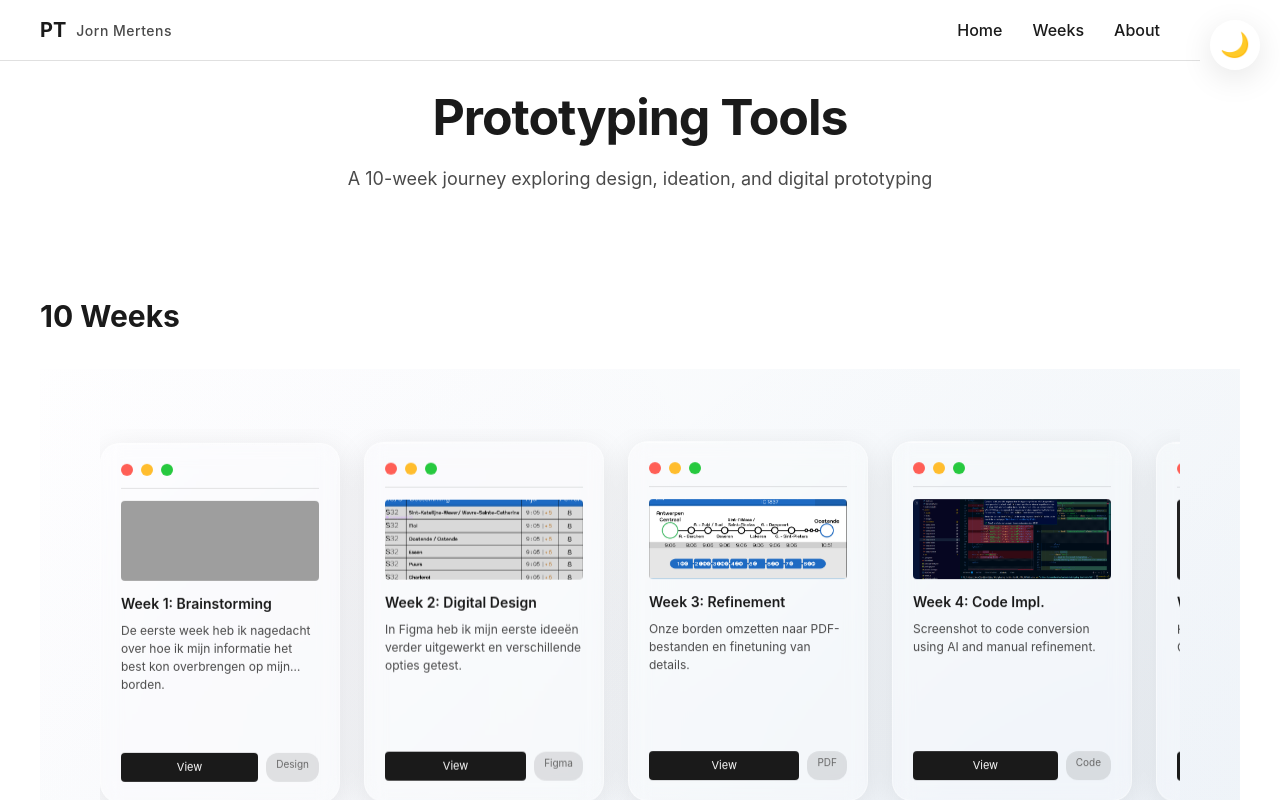
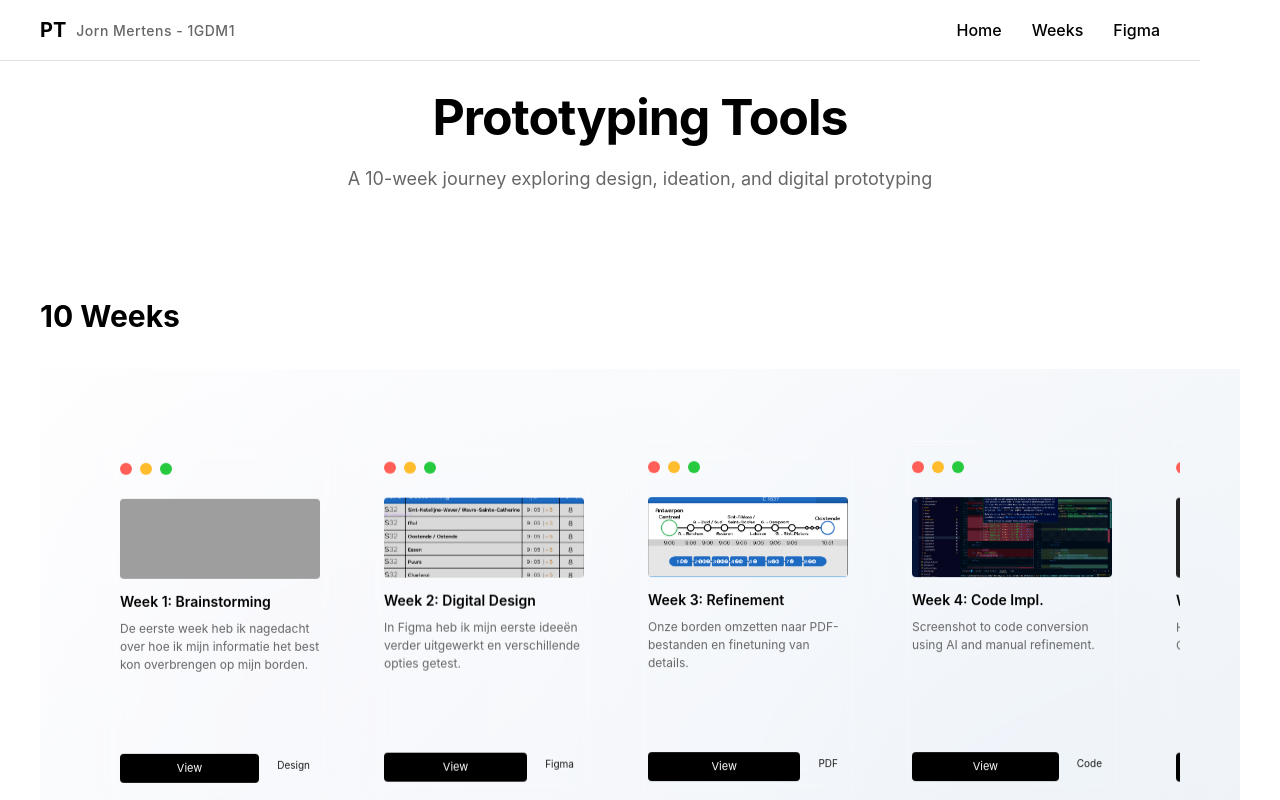
Before and after one commit to JornMertens/projectdocs, a plain HTML site: page index.html in a window 1280 px wide. Drawn offline with Linux system fonts and the light colour scheme; grey boxes are pictures that could not be loaded.

Commit message:
Add files via upload

```diff
--- a/index.html
+++ b/index.html
@@ -8,37 +8,9 @@
     <link rel="stylesheet" href="assets/exact-mac-template.css">
     <link rel="stylesheet" href="assets/tailwind.css">
     <style>
-        :root {
-            --bg-primary: #ffffff;
-            --bg-secondary: #f0f4f8;
-            --text-primary: #1a1a1a;
-            --text-secondary: #4a4a4a;
-            --text-tertiary: #666666;
-            --border-light: rgba(0, 0, 0, 0.1);
-            --card-bg: rgba(255, 255, 255, 0.15);
-            --card-border: rgba(255, 255, 255, 0.4);
-            --card-border-hover: rgba(255, 255, 255, 0.6);
-            --shadow: 0 8px 32px rgba(0, 0, 0, 0.1);
-            --shadow-hover: 0 16px 48px rgba(0, 0, 0, 0.15);
-        }
-
-        html.dark-mode {
-            --bg-primary: #1a1a1a;
-            --bg-secondary: #0f1419;
-            --text-primary: #ffffff;
-            --text-secondary: #b0b0b0;
-            --text-tertiary: #999999;
-            --border-light: rgba(255, 255, 255, 0.1);
-            --card-bg: rgba(255, 255, 255, 0.08);
-            --card-border: rgba(255, 255, 255, 0.15);
-            --card-border-hover: rgba(255, 255, 255, 0.3);
-            --shadow: 0 8px 32px rgba(0, 0, 0, 0.3);
-            --shadow-hover: 0 16px 48px rgba(0, 0, 0, 0.4);
-        }
-
         body {
-            background-color: var(--bg-primary);
-            color: var(--text-primary);
+            background-color: #ffffff;
+            color: #1a1a1a;
             transition: background-color 0.3s ease, color 0.3s ease;
         }
 
@@ -298,58 +270,24 @@
             color: var(--text-tertiary);
         }
 
-        .theme-toggle {
-            position: fixed;
-            top: 20px;
-            right: 20px;
-            z-index: 10000;
-            width: 50px;
-            height: 50px;
-            border-radius: 50%;
-            background: var(--card-bg);
-            border: 1px solid var(--card-border);
-            backdrop-filter: blur(10px);
-            cursor: pointer;
-            display: flex;
-            align-items: center;
-            justify-content: center;
-            font-size: 24px;
-            transition: all 0.3s ease;
-            box-shadow: var(--shadow);
-        }
-
-        .theme-toggle:hover {
-            border-color: var(--card-border-hover);
-            box-shadow: var(--shadow-hover);
-            transform: scale(1.1);
-        }
-
-        .theme-toggle-inner {
-            transition: transform 0.3s ease;
-        }
-
         .theme-toggle.dark .theme-toggle-inner {
             transform: rotate(180deg);
         }
     </style>
 </head>
 <body>
-    <!-- Dark Mode Toggle -->
-    <button class="theme-toggle" id="themeToggle" aria-label="Toggle dark mode">
-        <span class="theme-toggle-inner">🌙</span>
-    </button>
 
     <div class="site-container">
         <!-- Header -->
         <header class="header">
             <div class="logo-container">
                 <a href="index.html" class="logo-wrapper">PT</a>
-                <span class="logo-text">Jorn Mertens</span>
+                <span class="logo-text">Jorn Mertens - 1GDM1</span>
             </div>
             <nav class="nav-menu">
                 <a href="index.html" class="nav-link">Home</a>
                 <a href="#weeks" class="nav-link">Weeks</a>
-                <a href="#about" class="nav-link">About</a>
+                <a href="https://www.figma.com/design/5602vRF4klvSwAFgJnkHrR/Untitled?node-id=0-1&t=brtEZff9mcF8kc1O-1" class="nav-link" target="_blank" rel="noopener noreferrer">Figma</a>
             </nav>
         </header>
 
@@ -581,7 +519,10 @@
         <div class="footer-section">
             <div class="footer">
                 <div>©2025 Jorn Mertens. All rights reserved. | Prototyping Tools Portfolio</div>
-                <a href="https://github.com/JornMertens/projectdocs" class="footer-link" target="_blank" rel="noopener noreferrer">GitHub</a>
+                <div style="display: flex; gap: 20px;">
+                    <a href="./assets/portfolio.pdf" class="footer-link" download>Download PDF</a>
+                    <a href="https://github.com/JornMertens/projectdocs" class="footer-link" target="_blank" rel="noopener noreferrer">GitHub</a>
+                </div>
             </div>
         </div>
     </div>
@@ -719,35 +660,7 @@
             });
         });
 
-        // Dark mode toggle
-        const themeToggle = document.getElementById('themeToggle');
-        const htmlElement = document.documentElement;
-
-        // Ensure button exists
-        if (!themeToggle) {
-            console.error('Theme toggle button not found');
-        } else {
-            // Load saved preference
-            const savedTheme = localStorage.getItem('theme') || 'light';
-            if (savedTheme === 'dark') {
-                htmlElement.classList.add('dark-mode');
-                themeToggle.classList.add('dark');
-                themeToggle.querySelector('.theme-toggle-inner').textContent = '☀️';
-            }
-
-            themeToggle.addEventListener('click', () => {
-                const isDark = htmlElement.classList.toggle('dark-mode');
-                themeToggle.classList.toggle('dark');
-
-                if (isDark) {
-                    localStorage.setItem('theme', 'dark');
-                    themeToggle.querySelector('.theme-toggle-inner').textContent = '☀️';
-                } else {
-                    localStorage.setItem('theme', 'light');
-                    themeToggle.querySelector('.theme-toggle-inner').textContent = '🌙';
-                }
-            });
-        }
+        // Dark mode toggle removed
     </script>
 </body>
 </html>
```
Also changed, not shown: week1.html (+3 -35 lines), week10.html (+2 -6 lines), week2.html (+2 -6 lines), week3.html (+2 -6 lines), week4.html (+2 -6 lines), week5.html (+2 -6 lines), week6.html (+2 -6 lines), week7.html (+2 -6 lines), week8.html (+2 -6 lines), week9.html (+2 -6 lines), images/week10.png (added), images/week9.png (added), 1 other file.
